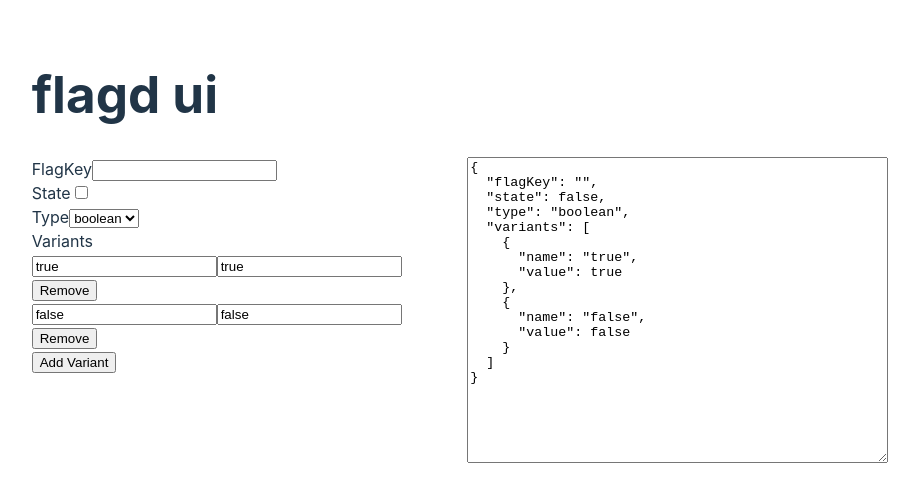
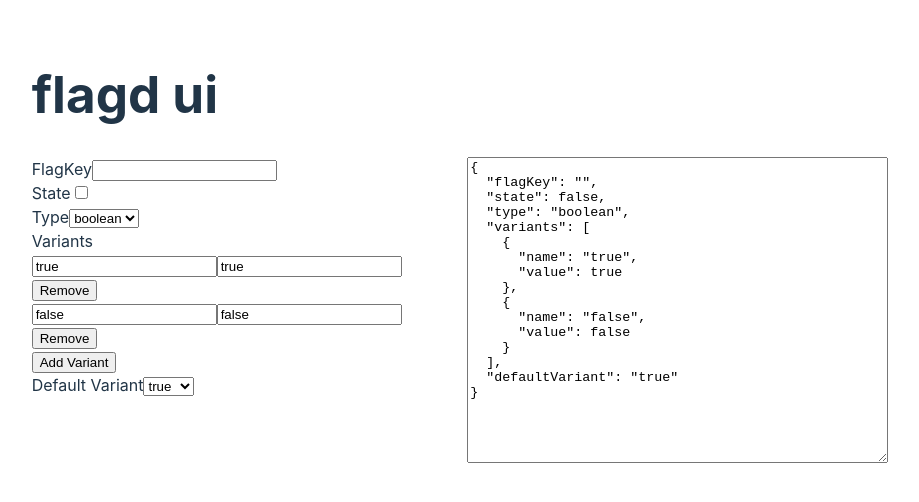
Before and after one commit to yangzhaox/flagd-ui, a React (Vite) app: page / in a window 1280 px wide. Shown: the top 502 px of the page, without its empty margins (180-1099 px from the left). Built offline with nearby package versions, Linux system fonts and the light colour scheme.

Commit message:
add default variant

```diff
--- a/src/App.jsx
+++ b/src/App.jsx
@@ -4,11 +4,12 @@
 function App() {
   const [flagKey, setFlagKey] = useState("")
   const [state, setState] = useState(false)
-  const [type, setType ] = useState("boolean")
+  const [type, setType] = useState("boolean")
   const [variants, setVariants] = useState([
     { name: "true", value: true },
     { name: "false", value: false }
   ])
+  const [defaultVariant, setDefaultVariant] = useState("true")
 
   const handleVariantChange = (index, key, value) => {
     const newVariants = variants.map((variant, i) => {
@@ -28,6 +29,9 @@
   const removeVariant = (index) => {
     const newVariants = variants.filter((_, i) => i !== index)
     setVariants(newVariants)
+    if (defaultVariant === variants[index].name) {
+      setDefaultVariant(newVariants[0]?.name || "");
+    }
   }
 
   const generateJSON = () => {
@@ -36,6 +40,7 @@
       state,
       type,
       variants,
+      defaultVariant,
     }
     return JSON.stringify(json, null, 2)
   }
@@ -45,12 +50,15 @@
       <h1>flagd ui</h1>
       <div className="container">
         <div>
+          <div>
           <label htmlFor="flagKey">FlagKey</label>
           <input id="flagKey" value={flagKey} onChange={(e) => setFlagKey(e.target.value)} />
-          <br />
+          </div>
+          <div>
           <label htmlFor="state">State</label>
           <input id="state" type="checkbox" checked={state} onChange={(e) => setState(e.target.checked)} />
-          <br />
+          </div>
+          <div>
           <label htmlFor="type">Type</label>
           <select id="type" value={type} onChange={(e) => setType(e.target.value)}>
             <option value="boolean">boolean</option>
@@ -58,9 +66,9 @@
             <option value="number">number</option>
             <option value="json">JSON</option>
           </select>
-          <br />
+          </div>
+          <div>
           <label>Variants</label>
-          <br />
           <div>
             {variants.map((variant, index) => (
               <div key={index}>
@@ -70,6 +78,15 @@
               </div>
             ))}
             <button id="add" onClick={addVariant}>Add Variant</button>
+          </div>
+          </div>
+          <div>
+          <label htmlFor="defaultVariant">Default Variant</label>
+          <select id="defaultVariant" value={defaultVariant} onChange={(e) => setDefaultVariant(e.target.value)}>
+            {variants.filter(variant => variant.name).map((variant, index) => (
+              <option key={`variant-${index}`} value={variant.name}>{variant.name}</option>
+            ))}
+          </select>
           </div>
         </div>
         <div>
```
